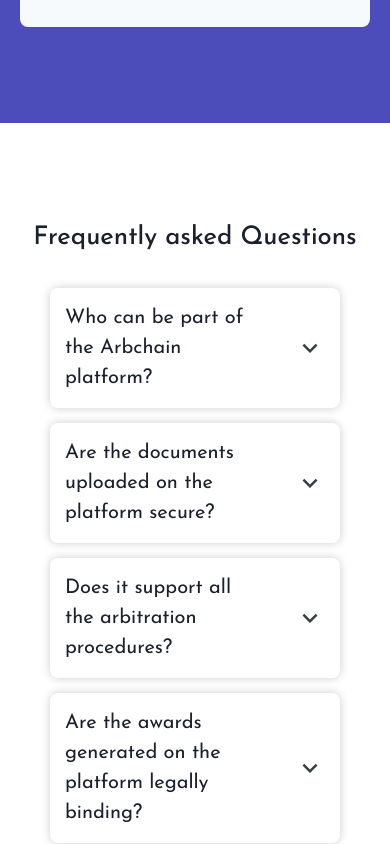
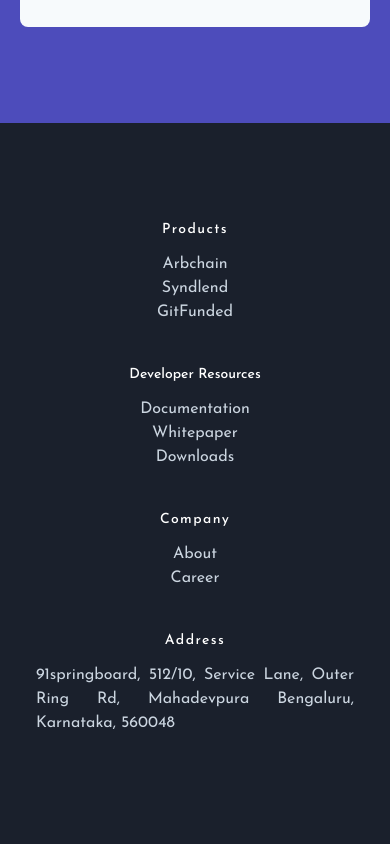
Before and after one commit to arbchain/website, a React (Create React App) app: page / in a window 390 px wide. Shown: the part 7020-7864 px from the top of the page. Built offline with nearby package versions, Linux system fonts and the light colour scheme.

Commit message:
fixes width issues on mobile devices

```diff
--- a/src/components/architeture/Architeture.js
+++ b/src/components/architeture/Architeture.js
@@ -1,9 +1,9 @@
 import React from 'react';
 import working from '../../assets/images/working.png';
 
-import AOS from 'aos';
-import 'aos/dist/aos.css';
-AOS.init();
+// import AOS from 'aos';
+// import 'aos/dist/aos.css';
+// AOS.init();
 
 const Architeture = () => {
   return (
--- a/src/pages/Home.js
+++ b/src/pages/Home.js
@@ -15,7 +15,7 @@
       <Features />
       <Architeture />
       <Resources />
-      <Faq />
+      {/* <Faq /> */}
       <Footer />
     </>
   );
```
